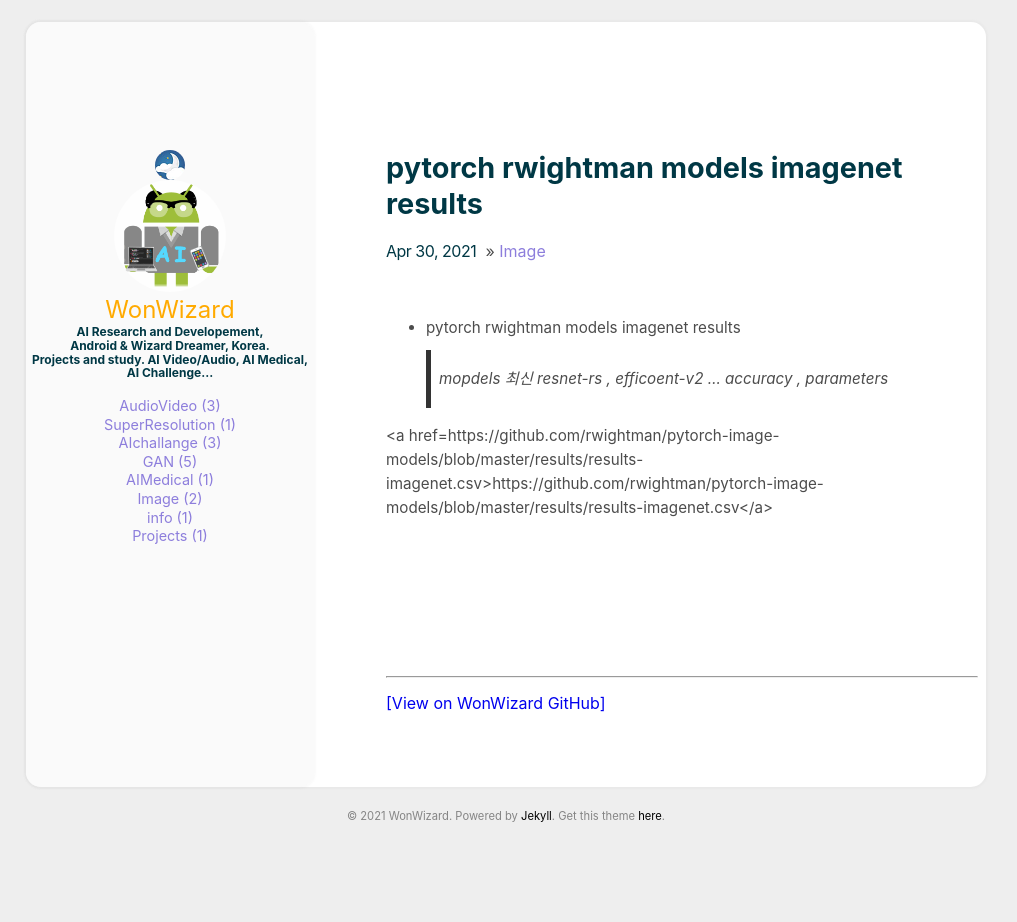
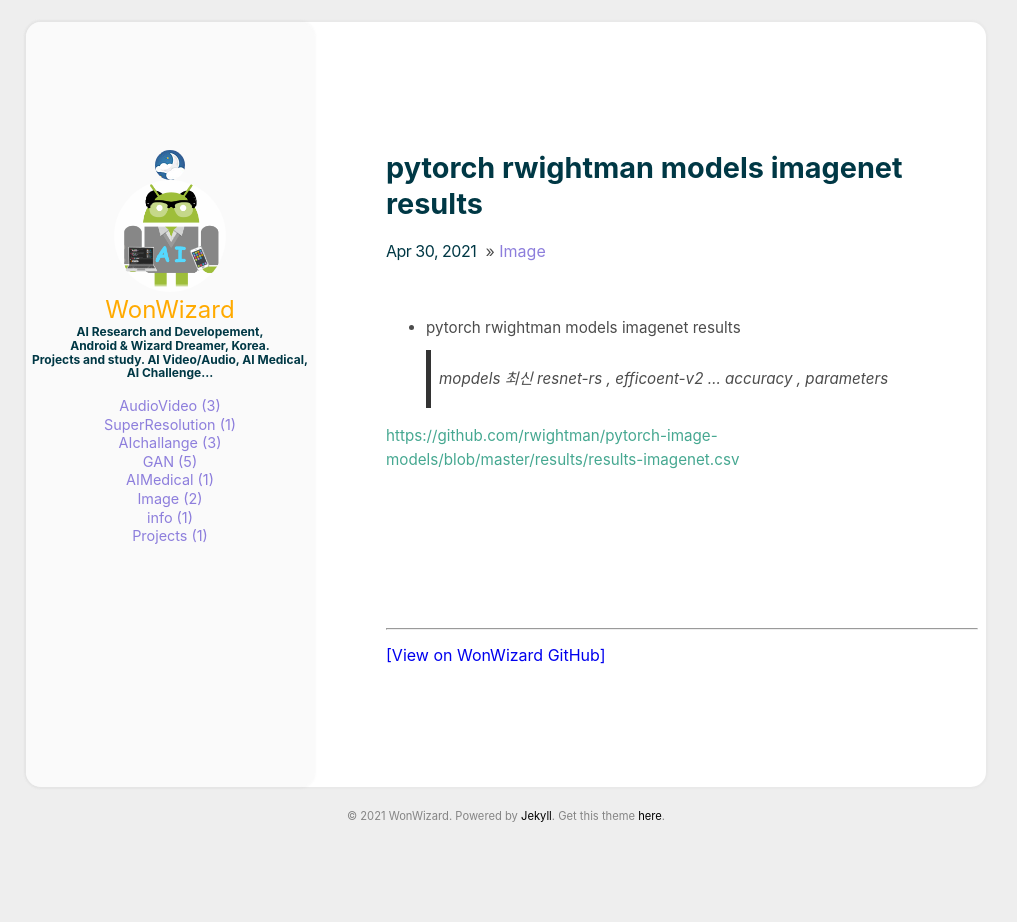
Before and after one commit to wonwizard/wonwizard.github.io, a Jekyll site: the page built from _posts/2021-04-30-pytorch_rwightman_model_results.md, in a window 1280 px wide. Shown: the whole page, without its empty margins (134-1151 px from the left). Built offline with Jekyll 4.4.1, drawn with Linux system fonts in a browser that asks for light colours.

Commit message:
Update 2021-04-30-pytorch_rwightman_model_results.md

```diff
--- a/_posts/2021-04-30-pytorch_rwightman_model_results.md
+++ b/_posts/2021-04-30-pytorch_rwightman_model_results.md
@@ -8,4 +8,4 @@ comments: true
 * pytorch rwightman models imagenet results
 > mopdels 최신 resnet-rs , efficoent-v2 ...  accuracy ,  parameters
 
-<a href=https://github.com/rwightman/pytorch-image-models/blob/master/results/results-imagenet.csv>https://github.com/rwightman/pytorch-image-models/blob/master/results/results-imagenet.csv</a>
+<a href="https://github.com/rwightman/pytorch-image-models/blob/master/results/results-imagenet.csv">https://github.com/rwightman/pytorch-image-models/blob/master/results/results-imagenet.csv</a>
```
